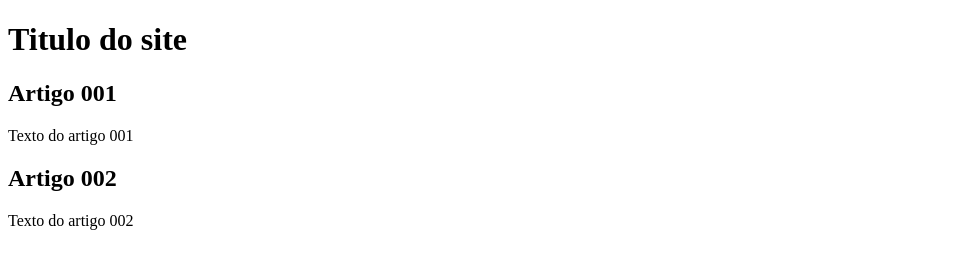
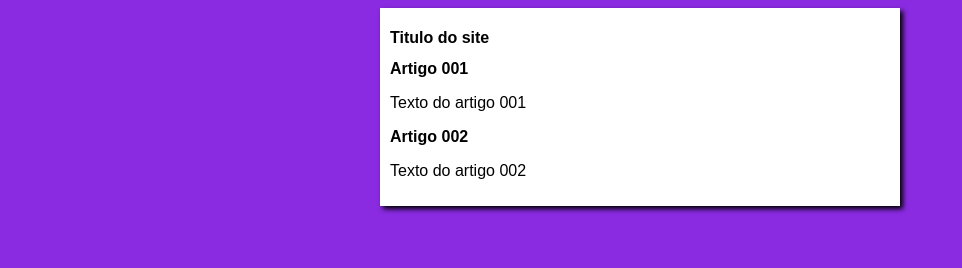
Before and after one commit to JoseVictorMarques/projeto-site, a plain HTML site: page index.html in a window 1280 px wide. Shown: the whole page, without its empty margins (0-962 px from the left). Drawn offline with Linux system fonts and the light colour scheme.

Commit message:
comecei o design

```diff
--- /dev/null
+++ b/estilos/style.css
@@ -0,0 +1,16 @@
+* {
+    font-family: Arial, Helvetica, sans-serif;
+    font-size: 16px;
+}
+
+body {
+    background-color: blueviolet;
+}
+
+main {
+    background-color: white;
+    width: 500px;
+    margin: auto;
+    padding: 10px;
+    box-shadow: 3px 3px 5px rgb(0, 0, 0);
+}
--- a/index.html
+++ b/index.html
@@ -5,6 +5,7 @@
     <meta http-equiv="X-UA-Compatible" content="IE=edge">
     <meta name="viewport" content="width=device-width, initial-scale=1.0">
     <title>Titulo do Site</title>
+    <link rel="stylesheet" href="estilos/style.css">
 </head>
 <body>
     <main>
```
